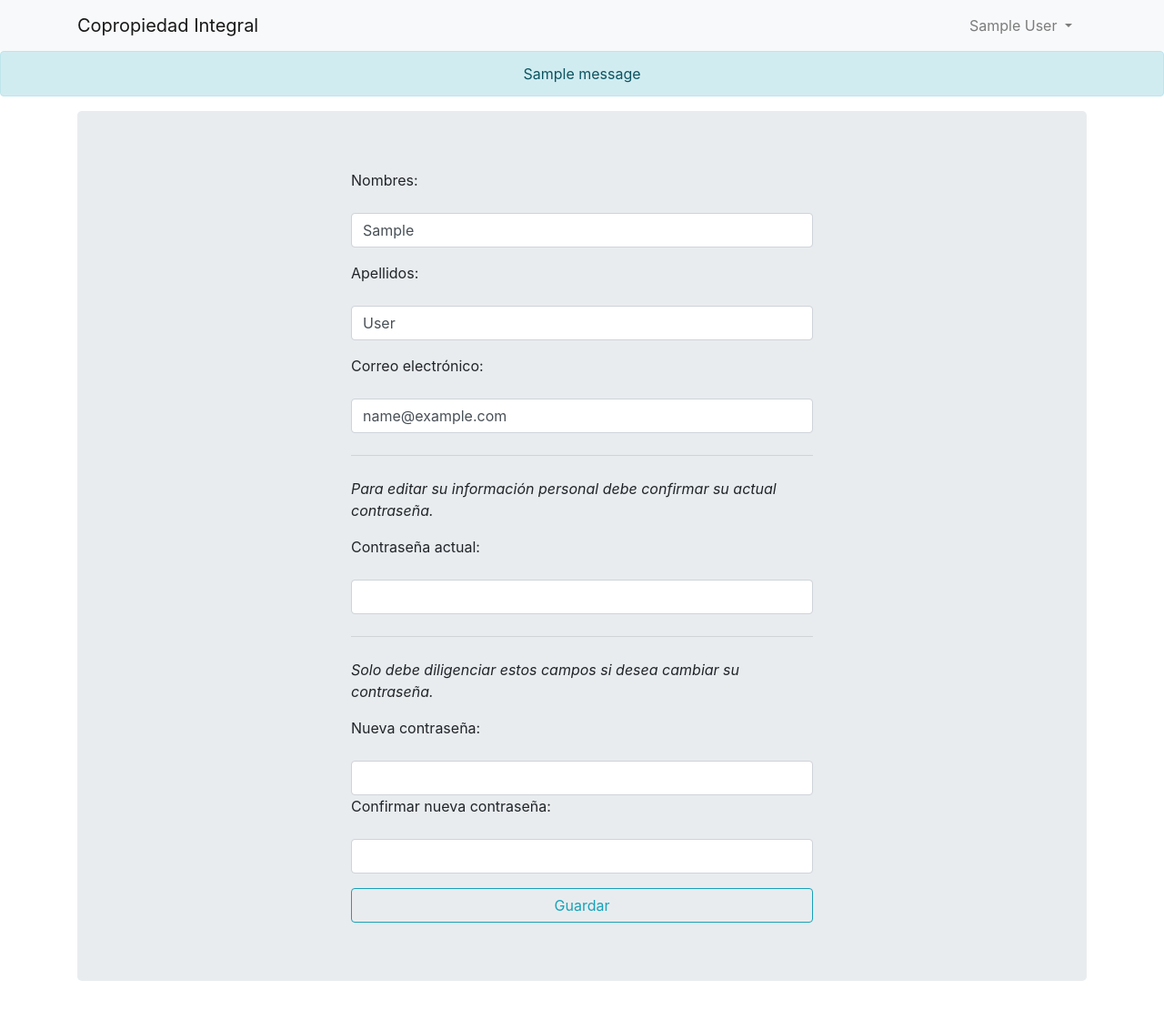
After one commit to augustakingfoundation/copropiedadintegral_web, a Django app: a page that uses app/templates/layout/base.html in a window 1280 px wide. The commit adds this page. Shown: the whole page at 91% size. Run offline with Django 3.2, Linux system fonts and the light colour scheme; a user stored in the database is signed in; tables that the repository leaves empty hold one stand-in row (values such as "Sample post"); one stand-in notice (Sample message) is shown; some libraries are stand-ins or nearby versions.

Commit message:
Added edit profile form

```diff
--- a/accounts/forms.py
+++ b/accounts/forms.py
@@ -75,3 +75,55 @@ class UserPasswordResetForm(PasswordResetForm):
             is_active=True
         )
         return (u for u in active_users)
+
+
+class ProfileForm(forms.ModelForm):
+    current_password = forms.CharField(
+        widget=forms.PasswordInput,
+        label='Contraseña actual',
+    )
+    new_password = forms.CharField(
+        widget=forms.PasswordInput,
+        label='Nueva contraseña',
+        required=False,
+    )
+    password_confirm = forms.CharField(
+        widget=forms.PasswordInput,
+        label='Confirmar nueva contraseña',
+        required=False,
+    )
+
+    class Meta:
+        model = User
+        fields = [
+            'first_name',
+            'last_name',
+            'email',
+            'current_password',
+            'new_password',
+            'password_confirm',
+        ]
+
+    def clean(self):
+        cleaned_data = super(ProfileForm, self).clean()
+        current_password = cleaned_data.get('current_password')
+        new_password = cleaned_data.get('new_password')
+        password_confirm = cleaned_data.get('password_confirm')
+        user = getattr(self, 'instance', None)
+
+        if (
+            (current_password or new_password) and
+            not user.check_password(current_password)
+        ):
+            self.add_error(
+                'current_password',
+                'Contraseña no válida.',
+            )
+
+        if new_password != password_confirm:
+            self.add_error(
+                'password_confirm',
+                'Las contraseñas no coinciden.',
+            )
+
+        return cleaned_data
--- a/accounts/models.py
+++ b/accounts/models.py
@@ -81,23 +81,6 @@ class User(AbstractBaseUser, PermissionsMixin):
         default=timezone.now,
     )
 
-    phone_number = models.CharField(
-        max_length=128,
-        verbose_name='número telefónico',
-        default='',
-        blank=True,
-        validators=[
-            MinLengthValidator(6),
-        ],
-    )
-
-    mobile_phone = models.CharField(
-        max_length=32,
-        verbose_name='número celular',
-        default='',
-        blank=True,
-    )
-
     accepted_terms = models.BooleanField(
         verbose_name='aceptar términos y condiciones',
         default=True,
--- a/accounts/permissions.py
+++ b/accounts/permissions.py
@@ -12,3 +12,10 @@ class UserPermissions(object):
             return True
 
         return False
+
+    @classmethod
+    def can_edit_profile(self, user):
+        if user.is_active and user.is_verified:
+            return True
+
+        return False
--- a/accounts/templates/accounts/auth/password_reset_form.html
+++ b/accounts/templates/accounts/auth/password_reset_form.html
@@ -24,7 +24,7 @@
                     {{ form.non_field_errors }}
                 </div>
             {% endif %}
-                <div class="form-group formGroup_lessMarginBottom">
+                <div class="form-group">
                     <p>{{ form.email.label_tag }}</p>
                     {% render_field form.email class+="form-control" %}
                     {{ form.email.errors }}
--- /dev/null
+++ b/accounts/templates/accounts/profile_form.html
@@ -0,0 +1,73 @@
+{% extends "layout/base.html" %}
+
+{% load widget_tweaks %}
+
+{% block title %}Editar perfil{% endblock title %}
+
+{% block content %}
+<section class="profileForm">
+  <div class="container">
+    <div class="jumbotron">
+    <div class="row">
+      <div class="col-md-6 offset-md-3">
+        <form method="post">
+        {% csrf_token %}
+        {% if form.non_field_errors %}
+            <div class="form-group">
+                {{ form.non_field_errors }}
+            </div>
+        {% endif %}
+            <div class="form-group">
+                <p>{{ form.first_name.label_tag }}</p>
+                {% render_field form.first_name class+="form-control" %}
+                {{ form.first_name.errors }}
+            </div>
+
+            <div class="form-group">
+                <p>{{ form.last_name.label_tag }}</p>
+                {% render_field form.last_name class+="form-control" %}
+                {{ form.last_name.errors }}
+            </div>
+
+            <div class="form-group">
+                <p>{{ form.email.label_tag }}</p>
+                {% render_field form.email class+="form-control" %}
+                {{ form.email.errors }}
+            </div>
+
+            <hr class="my-4">
+
+            <div class="form-group">
+
+
+                <p class="font-italic">Para editar su información personal debe confirmar su actual contraseña.</p>
+
+                <p>{{ form.current_password.label_tag }}</p>
+                {% render_field form.current_password class+="form-control" %}
+                {{ form.current_password.errors }}
+            </div>
+
+            <hr class="my-4">
+
+            <div class="form-group">
+
+
+                <p class="font-italic">Solo debe diligenciar estos campos si desea cambiar su contraseña.</p>
+
+                <p>{{ form.new_password.label_tag }}</p>
+                {% render_field form.new_password class+="form-control" %}
+                {{ form.new_password.errors }}
+
+                <p>{{ form.password_confirm.label_tag }}</p>
+                {% render_field form.password_confirm class+="form-control" %}
+                {{ form.password_confirm.errors }}
+            </div>
+
+            <button type="submit" class="btn btn-outline-info btn-block">Guardar</button>
+        </form>
+      </div>
+    </div>
+    </div>
+  </div>
+</section>
+{% endblock %}
--- a/accounts/urls.py
+++ b/accounts/urls.py
@@ -2,6 +2,7 @@ from django.conf.urls import url
 
 from .views import EmailVerificationView
 from .views import ResendEmailVerificationView
+from .views import ProfileFormView
 from django.views.generic import TemplateView
 
 
@@ -21,8 +22,14 @@ urlpatterns = [
     ),
 
     url(
-        r'^reenviar-correo-de-verificación/',
+        r'^reenviar-correo-de-verificación/$',
         ResendEmailVerificationView.as_view(),
         name='resend_email_verification',
     ),
+
+    url(
+        r'^editar-perfil/',
+        ProfileFormView.as_view(),
+        name='profile_form_view',
+    ),
 ]
--- a/accounts/views.py
+++ b/accounts/views.py
@@ -4,6 +4,7 @@ from hashids import Hashids
 
 from django.shortcuts import redirect
 from django.views.generic import FormView
+from django.views.generic import UpdateView
 from django.views.generic import View
 from django.db import transaction
 from django.urls import reverse_lazy
@@ -13,6 +14,7 @@ from django.views.generic import TemplateView
 from django.http import Http404
 
 from accounts.forms import SignUpForm
+from accounts.forms import ProfileForm
 from accounts.models import User
 from accounts.permissions import UserPermissions
 from app.tasks import send_email
@@ -133,3 +135,29 @@ class ResendEmailVerificationView(CustomUserMixin, View):
         )
 
         return redirect('home')
+
+
+class ProfileFormView(CustomUserMixin, UpdateView):
+    model = User
+    form_class = ProfileForm
+    template_name = 'accounts/profile_form.html'
+    success_url = reverse_lazy('acounts:profile_form_view')
+
+    def test_func(self):
+        return UserPermissions.can_edit_profile(
+            user=self.request.user,
+        )
+
+    def get_object(self):
+        return self.request.user
+
+    @transaction.atomic
+    def form_valid(self, form):
+        form.save()
+
+        messages.success(
+            self.request,
+            'Sus datos han sido actualizados correctamente.',
+        )
+
+        return super().form_valid(form)
--- a/app/templates/home.html
+++ b/app/templates/home.html
@@ -22,8 +22,12 @@
           <hr class="my-4">
           <p>It uses utility classes for typography and spacing to space content out within the larger container.</p>
 
+          {% if user.is_authenticated %}
+          <a href="{% url 'dashboard' %}" class="btn btn-info">Ir a la aplicación</a>
+          {% else %}
           <a href="{% url 'auth_login' %}" class="btn btn-info">Iniciar sesión</a>
           <a href="{% url 'signup' %}" class="btn btn-dark">Crear cuenta</a>
+          {% endif %}
         </div>
       </div>
     </div>
--- a/app/templates/layout/base.html
+++ b/app/templates/layout/base.html
@@ -23,7 +23,7 @@
   <!-- Application header or nav-bar -->
 
   {% if user.is_authenticated %}
-  <nav class="navbar navbar-expand-lg fixed-top navbar-light bg-light">
+  <nav class="navbar navbar-expand-lg navbar-light bg-light">
     <div class="container">
       <a class="navbar-brand" href="/">Copropiedad Integral</a>
       <button class="navbar-toggler" type="button" data-toggle="collapse" data-target="#navbarSupportedContent" aria-controls="navbarSupportedContent" aria-expanded="false" aria-label="Toggle navigation">
@@ -42,7 +42,9 @@
               {{ user.get_full_name }}
             </a>
             <div class="dropdown-menu" aria-labelledby="navbarDropdown">
-              <a class="dropdown-item" href="#">Editar perfil</a>
+              <a class="dropdown-item" href="{% url 'dashboard' %}">Dashboard</a>
+              <div class="dropdown-divider"></div>
+              <a class="dropdown-item" href="{% url 'accounts:profile_form_view' %}">Editar perfil</a>
               <div class="dropdown-divider"></div>
               <a class="dropdown-item" href="{% url 'logout' %}">Cerrar sesión</a>
             </div>
@@ -56,7 +58,7 @@
   <div class="sectionMarginHeader">
   {% if messages %}
     {% for message in messages %}
-        <div class="alert alert-info" role="alert">{{ message }}</div>
+        <div class="alert alert-info text-center" role="alert">{{ message }}</div>
     {% endfor %}
   {% endif %}
 
```
Also changed, not shown: accounts/migrations/0005_auto_20180522_1739.py (added), app/templates/dashboard.html (line endings or trailing spaces).
